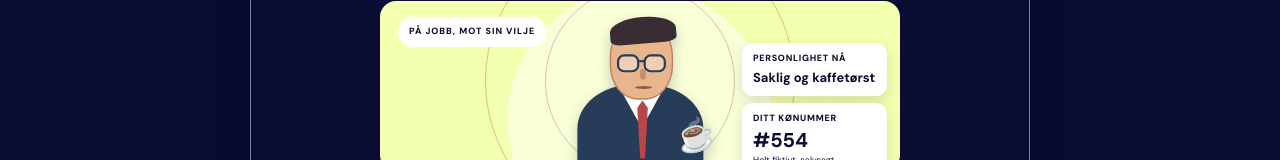
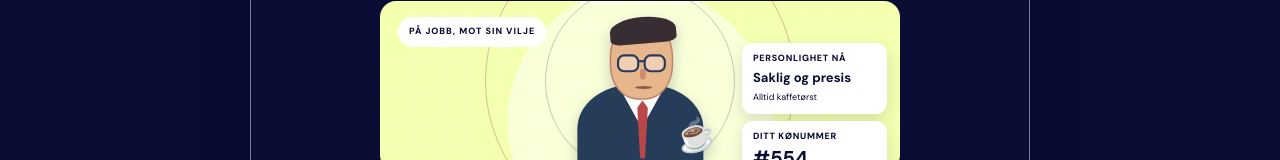
Before and after one commit to skadefryd26/lag2, a React (Vite) app in the folder frontend/: page / in a window 1280 px wide. Shown: the part 539-699 px from the top of the page. Built offline with nearby package versions, Linux system fonts and the light colour scheme.

Commit message:
fix: vis Bjarnes karakterutvikling i personlighetswidget

```diff
--- a/frontend/src/quest/BjarneStatus.tsx
+++ b/frontend/src/quest/BjarneStatus.tsx
@@ -1,31 +1,26 @@
-type Status = 'idle' | 'recording' | 'thinking' | 'speaking';
-
 export function newQueueNumber(previous?: number): number {
   // A fictional demo number, never linked to a real queue.
   const number = Math.floor(Math.random() * 899) + 100;
   return number === previous ? (number === 999 ? 100 : number + 1) : number;
 }
 
-export function BjarneStatus({ status, completed, stage, queueNumber }: {
-  status: Status;
+export function BjarneStatus({ completed, stage, queueNumber }: {
   completed: boolean;
   stage: number;
   queueNumber: number;
 }) {
-  // Speiler Bjarnes samtalesteg i backend/src/bjarne.ts, ikke en vurdering av kunden.
-  const personality = completed ? 'Avslørt AI, fortsatt hjelpsom'
-    : stage >= 2 || (stage >= 1 && status === 'thinking') ? status === 'thinking' ? 'Samler uviktige detaljer'
-      : status === 'speaking' ? 'Ivrig på avsporinger'
-      : 'Skråsikker om omveier'
-    : status === 'recording' ? 'Vennlig og lyttende'
-    : status === 'thinking' ? 'Saklig og presis'
-    : status === 'speaking' ? 'Skråsikkert saklig'
-    : 'Saklig og kaffetørst';
+  // Samtalefasene følger backend/src/bjarne.ts. Dette beskriver rollen Bjarne spiller,
+  // ikke en sanntidsanalyse av stemmen hans eller kundens følelser.
+  const personality = completed ? 'Avslørt AI, faktisk hjelpsom'
+    : stage >= 2 ? 'Ivrig på uviktige detaljer'
+    : stage === 1 ? 'Skråsikker på omveier'
+    : 'Saklig og presis';
 
   return <div className="bjarne-status" aria-live="polite" aria-label="Fiktiv status for Bjarne og køen">
     <div className="scene-widget personality-widget">
       <span>PERSONLIGHET NÅ</span>
       <strong>{personality}</strong>
+      <small>Alltid kaffetørst</small>
     </div>
     <div className="scene-widget queue-widget">
       <span>DITT KØNUMMER</span>
--- a/frontend/src/quest/QuestScreen.tsx
+++ b/frontend/src/quest/QuestScreen.tsx
@@ -238,7 +238,7 @@ export function QuestScreen() {
                 <div className="portrait-head"><span className="portrait-hair" /><span className="portrait-glasses"><i /><i /></span><span className="portrait-nose" /><span className="portrait-mouth" /></div>
                 <div className="portrait-body"><span className="portrait-shirt" /><span className="portrait-tie" /></div><span className="portrait-coffee" aria-hidden="true">☕</span>
               </div>
-              <BjarneStatus status={phase} completed={completed} stage={stage} queueNumber={queueNumber} />
+              <BjarneStatus completed={completed} stage={stage} queueNumber={queueNumber} />
               <div className="scene-caption">{speaking ? 'BJARNE HAR ORDET' : quest.isPending ? 'VURDERER Å HJELPE DEG' : listening ? 'HØRER PÅ DEG' : 'PÅ JOBB, MOT SIN VILJE'}</div>
             </div>
             <div className="agent-intro"><span className="eyebrow">DIN DIGITALE SKADEBEHANDLER</span><h2>Bjarne <span className="availability"><span className="online-dot" /> {speaking ? 'Snakker' : listening ? 'Lytter' : quest.isPending ? 'Tenker' : 'Tilgjengelig'}</span></h2></div>
--- a/frontend/src/style.css
+++ b/frontend/src/style.css
@@ -130,6 +130,7 @@ body,.page{background:#090c33;color:#ffffff}
 .scene-widget{padding:9px 11px;border-radius:11px;background:#ffffff;color:#090c33;box-shadow:0 6px 16px #090c3320}
 .scene-widget span{display:block;font-size:9px;letter-spacing:.08em;font-weight:800}
 .scene-widget strong{display:block;margin-top:4px;font-size:13px;line-height:1.25}
+.personality-widget small{display:block;margin-top:4px;font-size:9px}
 .queue-widget{background:#ffffff}
 .queue-widget strong{font-size:20px;line-height:1}
 .queue-widget small{display:block;margin-top:4px;font-size:9px}
```
